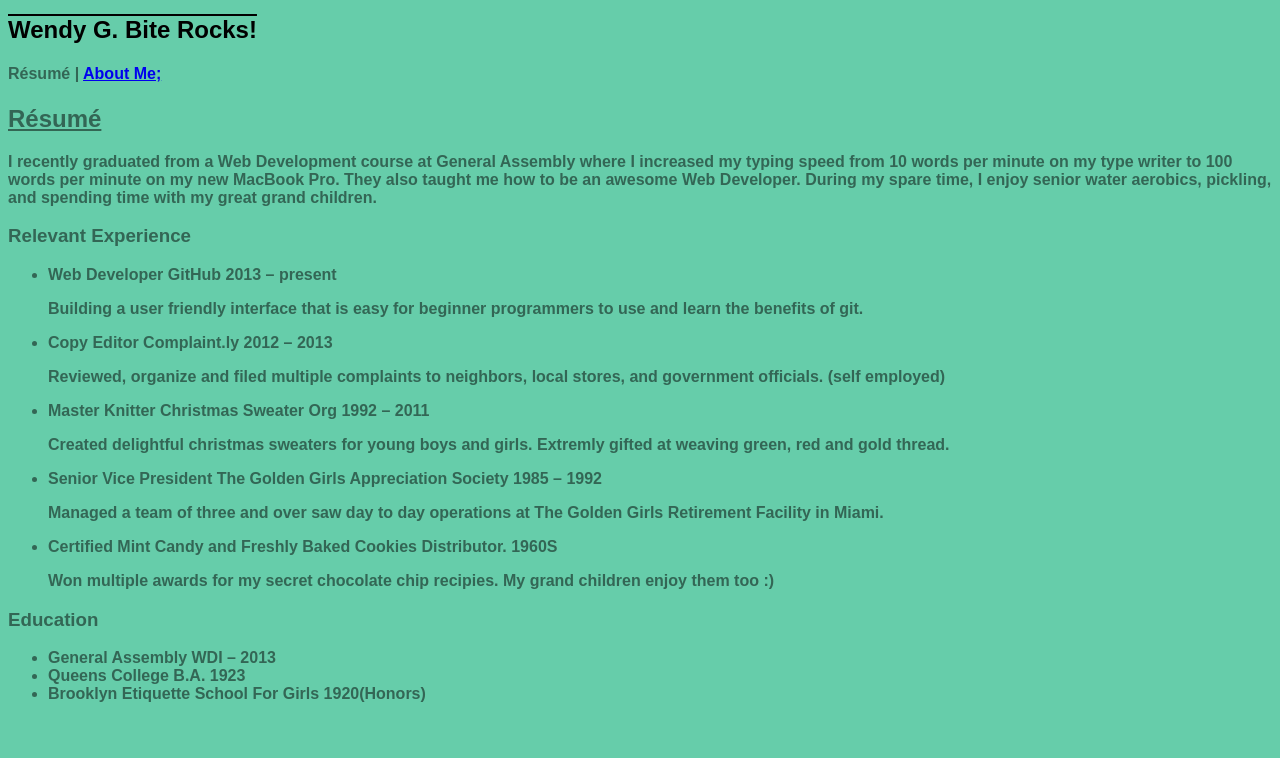
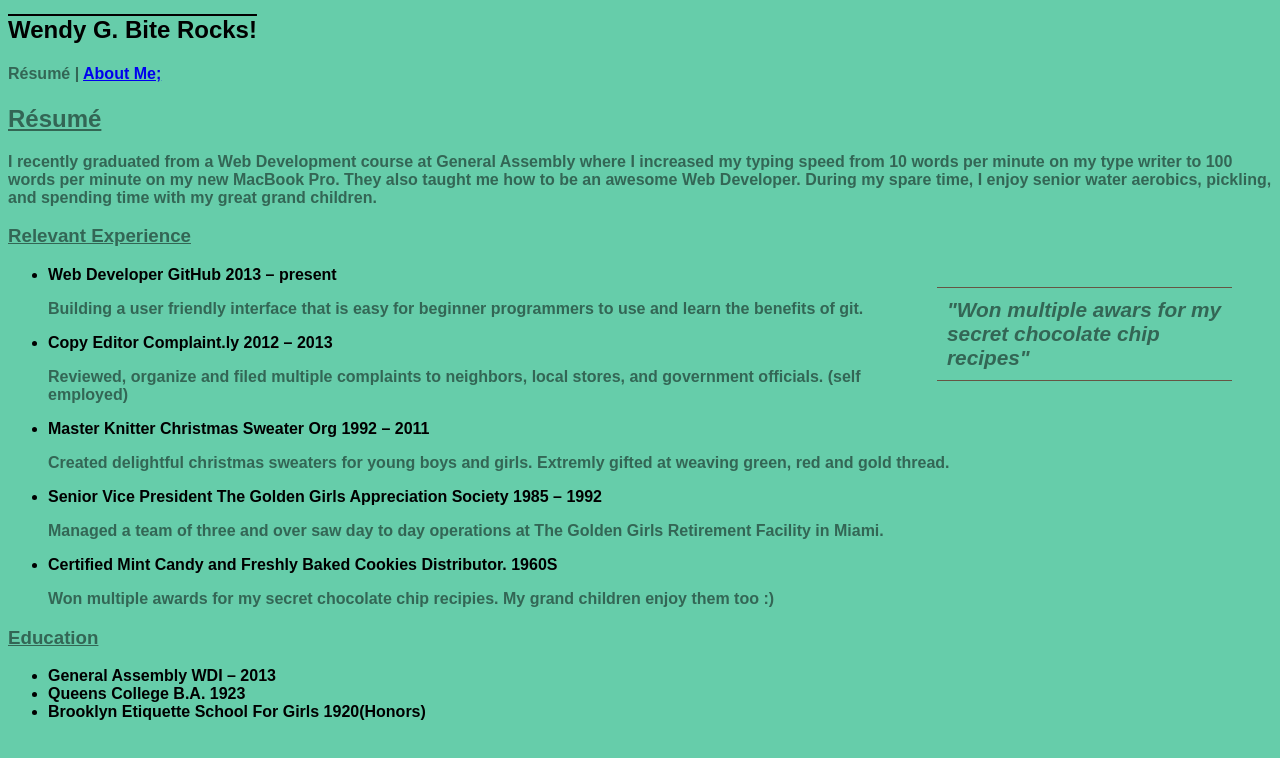
Before and after one commit to nataliewest/Homework, a plain HTML site: page wendy_bite/resume.html in a window 1280 px wide. Drawn offline with Linux system fonts and the light colour scheme.

Commit message:
wendy_bites_take_7

```diff
--- a/wendy_bite/resume.html
+++ b/wendy_bite/resume.html
@@ -2,7 +2,7 @@
 <html>
 	<head>
 		<meta charset="UTF-8">
-		<title>Page Title</title>
+		<title>A Notable Reputation</title>
 		<link rel="stylesheet" href="style.css">
 	</head>
 	<body>
@@ -18,21 +18,23 @@
 
 		<h3>Relevant Experience</h3>
 
+		<blockquote>"Won multiple awars for my secret chocolate chip recipes"</blockquote>
+
 		<ul>
 			<strong><li>Web Developer GitHub 2013 &ndash; present</li></strong>
-			<p>Building a user friendly interface that is easy for beginner programmers to use and learn the benefits of git.</p>
+				<p>Building a user friendly interface that is easy for beginner programmers to use and learn the benefits of git.</p>
 
 			<strong><li>Copy Editor Complaint.ly 2012 &ndash; 2013</li></strong>
-			<p>Reviewed, organize and filed multiple complaints to neighbors, local stores, and government officials. (self employed)</p>
+				<p>Reviewed, organize and filed multiple complaints to neighbors, local stores, and government officials. (self employed)</p>
 
 			<strong><li>Master Knitter Christmas Sweater Org 1992 &ndash; 2011</li></strong>
-			<p>Created delightful christmas sweaters for young boys and girls. Extremly gifted at weaving green, red and gold thread.</p>
+				<p>Created delightful christmas sweaters for young boys and girls. Extremly gifted at weaving green, red and gold thread.</p>
 
 			<strong><li>Senior Vice President The Golden Girls Appreciation Society 1985 &ndash; 1992</li></strong>
-			<p>Managed a team of three and over saw day to day operations at The Golden Girls Retirement Facility in Miami.</p>
+				<p>Managed a team of three and over saw day to day operations at The Golden Girls Retirement Facility in Miami.</p>
 
 			<strong><li>Certified Mint Candy and Freshly Baked Cookies Distributor. 1960S</li></strong>
-			<p>Won multiple awards for my secret chocolate chip recipies. My grand children enjoy them too :)</p>
+				<p>Won multiple awards for my secret chocolate chip recipies. My grand children enjoy them too :)</p>
 		</ul>
 
 
--- a/wendy_bite/style.css
+++ b/wendy_bite/style.css
@@ -22,6 +22,23 @@ figcaption{
 	color:black;
 }
 
-hr{
-	background-color:black;
+h3{
+	text-decoration: underline;
 }
+
+blockquote{
+	float:right;
+	width:275px;
+	font-size:130%;
+	font-style:times;
+	font-style:italic;
+	margin; 0px 0px 10px 10px;
+	padding: 10px;
+	border-top: 1px solid #665544;
+	border-bottom:1px solid #665544;
+}
+
+li{
+	color:black;
+	font-style:bold;
+}
```
Also changed, not shown: wendy_bite/index.html (+5 -2 lines).
